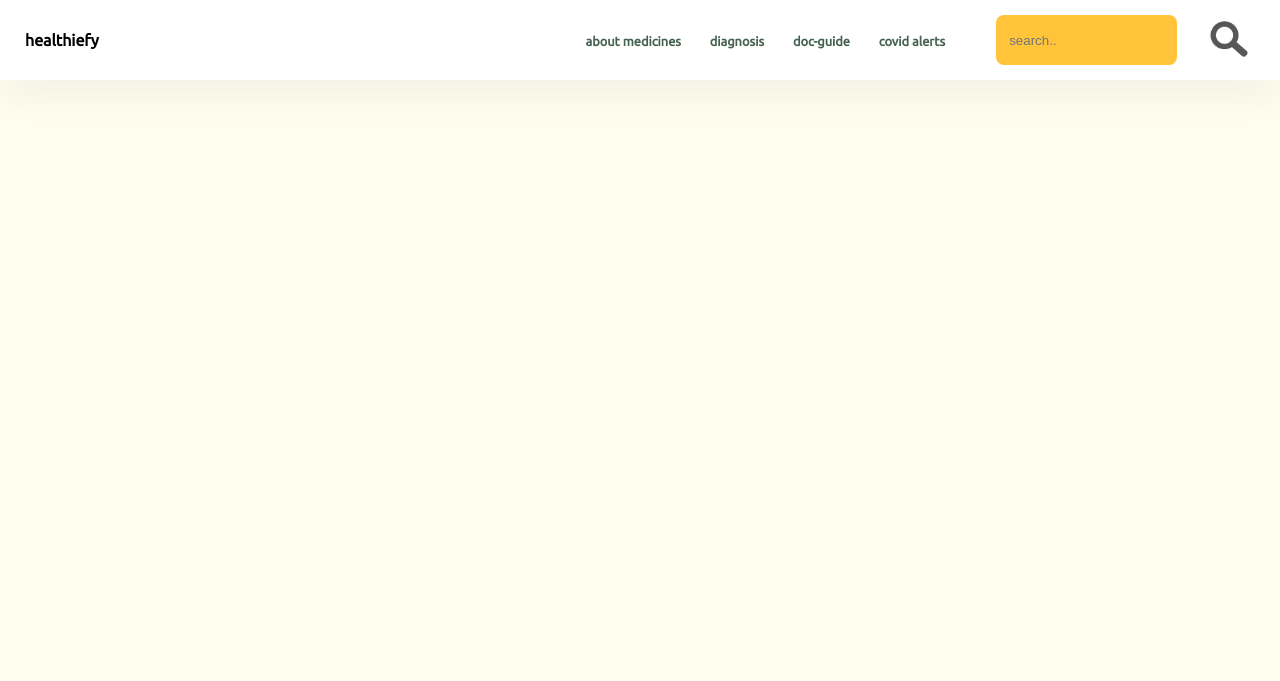
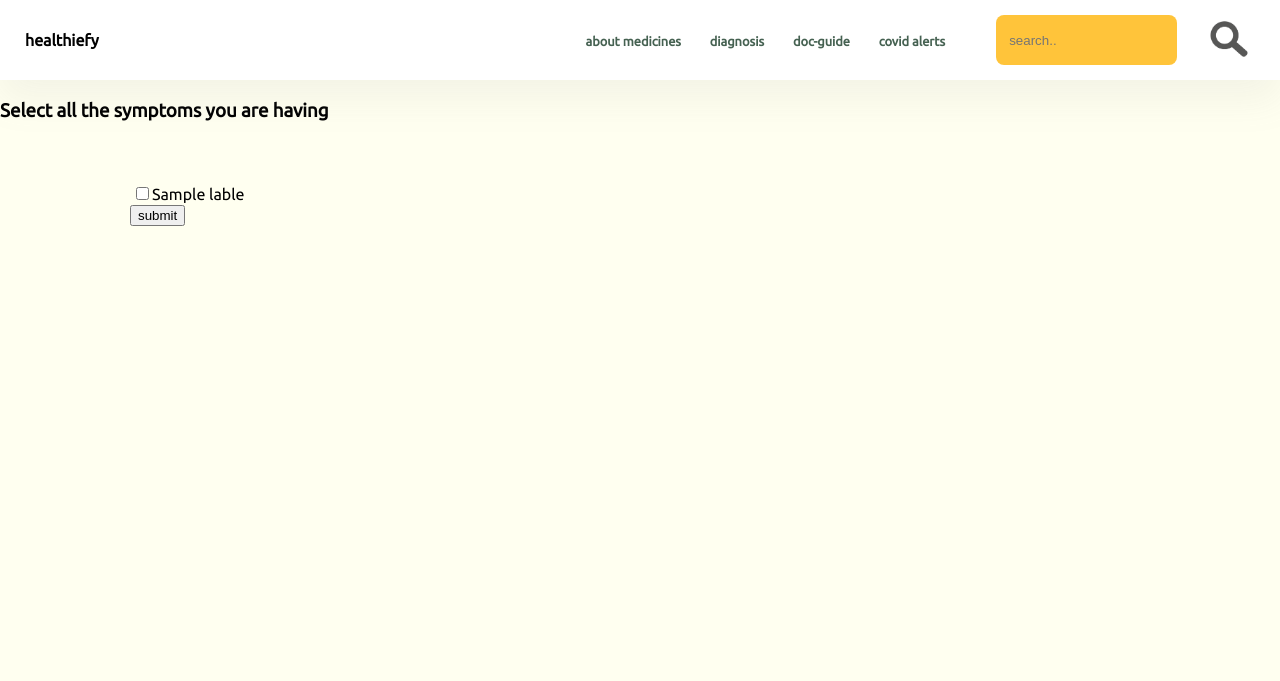
Before and after one commit to rishimodi30/healthiefy, a Django app: template templates/diagnosis.html in a window 1280 px wide. Shown: the top 681 px of the page. Run offline with Django 3.2, Linux system fonts and the light colour scheme; the template is opened without the code that fills it: most values are stand-ins (such as "Sample title", 1, 10 or a date in 2020); parts of the project's set-up code (start-up, migrations or seed data) failed here and were passed over.

Commit message:
arranged checkboxes

```diff
--- a/templates/diagnosis.html
+++ b/templates/diagnosis.html
@@ -1,21 +1,40 @@
+
 {% extends "base.html" %}
 
 
 {% block content %}
-<div class="symptoms">
+<h3 style="margin-top: 100px;">Select all the symptoms you are having</h3>
+<div class="symptoms" style="height: 500px;width:100%;margin-left: 90px;margin-top:60px;margin-right: 90px;">
 
 
-    <form id="form1" action="" method="post">
+    <form id="form1" action="" method="POST">
 
         {% csrf_token %}
+       <ul class="chk" style="width:100%";>
         {% for lable in lables %}
 
-       <input type="checkbox" id="cbs" name="chk_dis[]"  value="{{lable}}"/>{{lable}}
-       <br>
+       <li style="display: inline-block;width: 20%;margin: 2px;"><input type="checkbox" id="cbs" name="chk_dis[]"  value="{{lable}}"/>{{lable}}</li>
+
 
       {% endfor %}
-    <input type="submit" value="submit">
+      <br><input type="submit" value="submit" onclick="myFunction()">
+    </uL>
+
+
 
     </form>
     </div>
+    <script>
+        function myFunction() {
+          let text;
+          let person = prompt("Please enter your name:", "Harry Potter");
+          if (person == null || person == "") {
+            text = "User cancelled the prompt.";
+          } else {
+            text = "Hello " + person + "! How are you today?";
+          }
+          document.getElementById("demo").innerHTML = text;
+        }
+        </script>
+
 {% endblock %}
```
Also changed, not shown: healthiefy/views.py (+5 -2 lines), prediction.py (+4 -4 lines).
